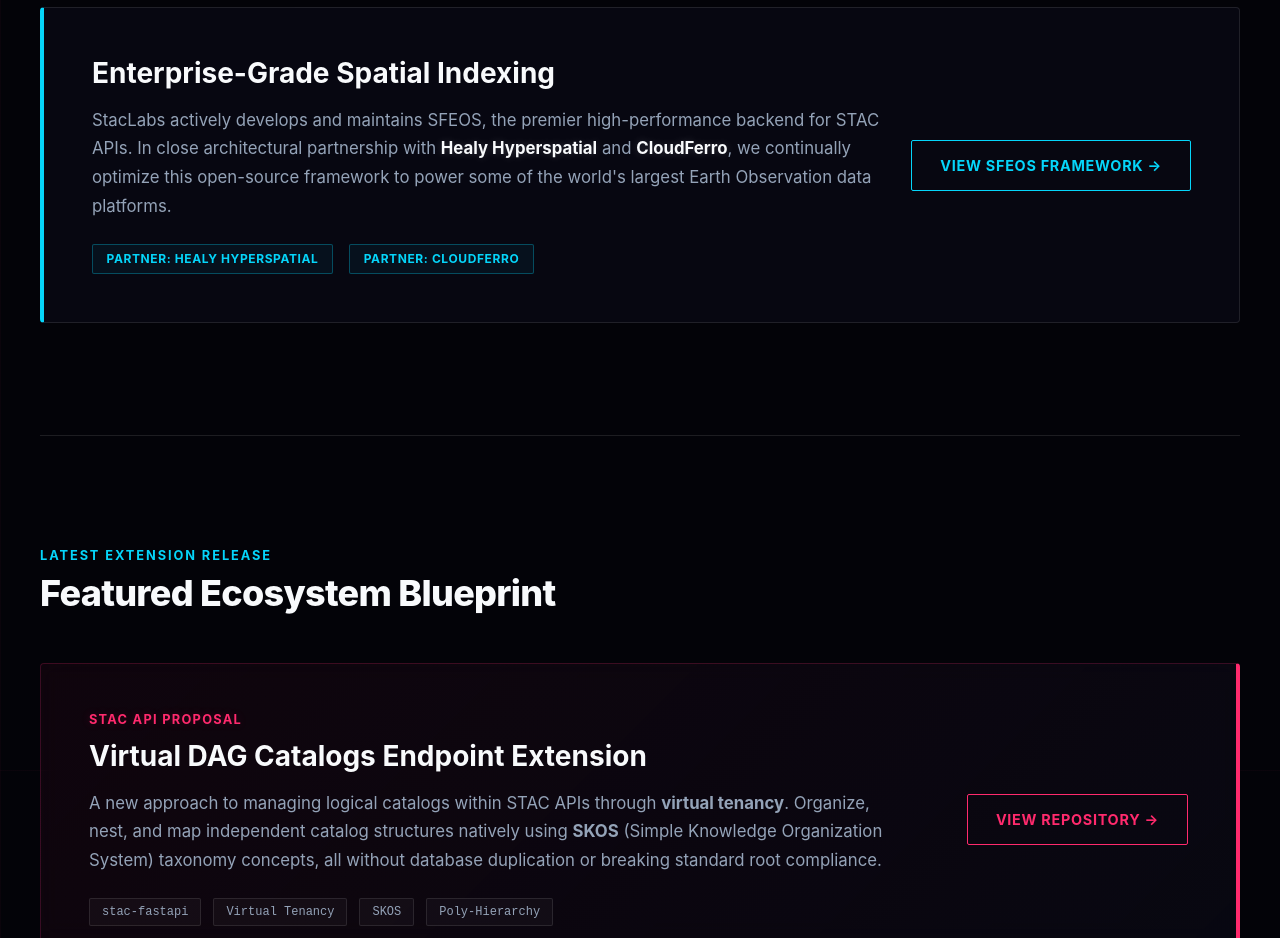
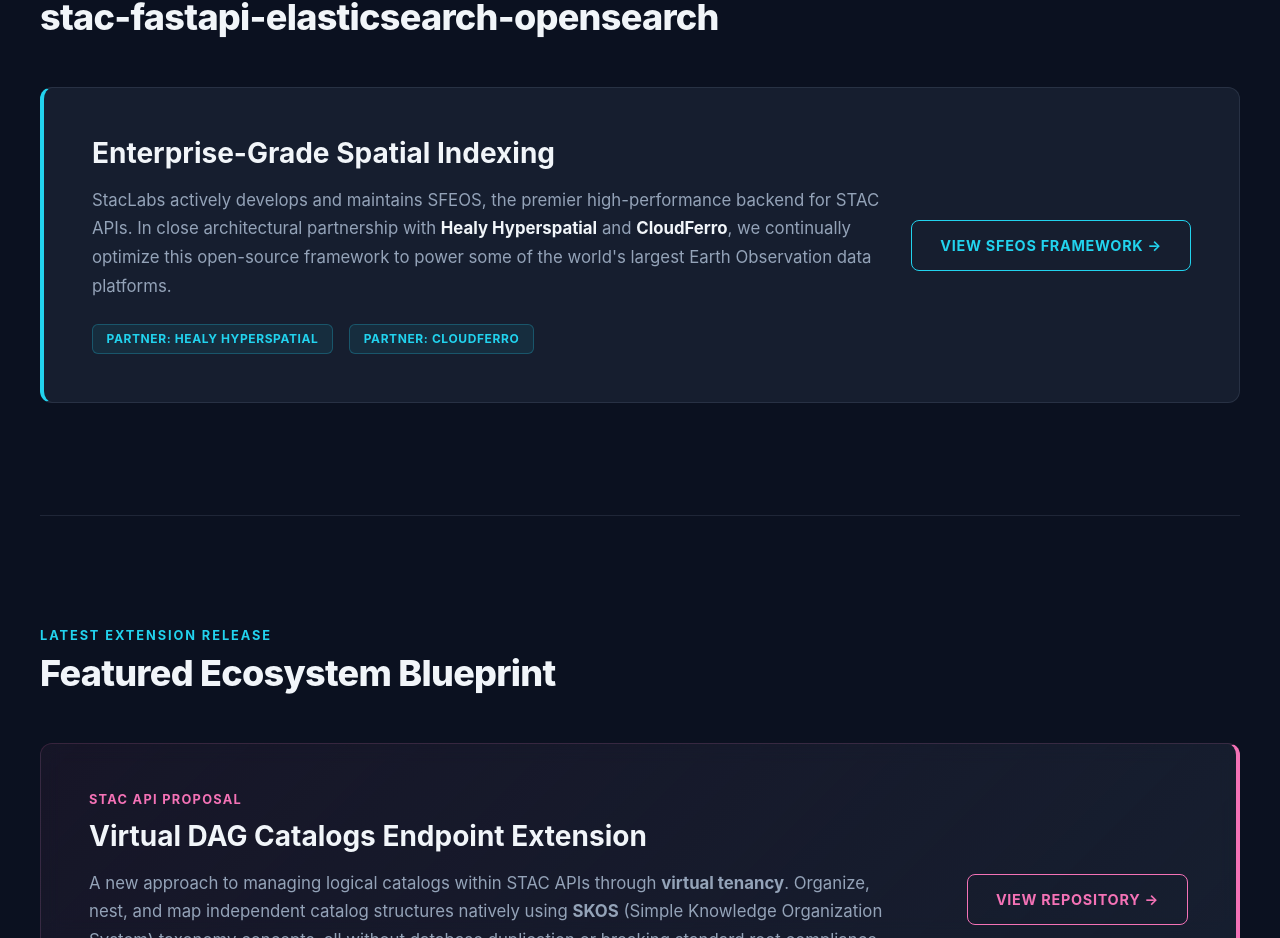
Before and after one commit to StacLabs/staclabs.github.io, a Next.js app: page / in a window 1280 px wide. Shown: the part 830-1768 px from the top of the page. Built offline with nearby package versions, Linux system fonts and the light colour scheme.

Commit message:
refine design

```diff
--- a/app/globals.css
+++ b/app/globals.css
@@ -12,16 +12,10 @@
 body {
   max-width: 100vw;
   overflow-x: hidden;
-  background-color: #030308;
-  color: #E2E8F0;
+  background-color: #0B1120;
+  color: #F1F5F9;
   -webkit-font-smoothing: antialiased;
   -moz-osx-font-smoothing: grayscale;
-
-  background-image:
-    linear-gradient(rgba(255, 42, 109, 0.03) 1px, transparent 1px),
-    linear-gradient(90deg, rgba(255, 42, 109, 0.03) 1px, transparent 1px);
-  background-size: 40px 40px;
-  background-attachment: fixed;
 }
 
 a {
--- a/app/layout.module.css
+++ b/app/layout.module.css
@@ -4,12 +4,12 @@
   left: 0;
   right: 0;
   z-index: 1000;
-  background-color: rgba(3, 3, 8, 0.75);
+  background-color: rgba(11, 17, 32, 0.85);
   backdrop-filter: blur(16px);
   -webkit-backdrop-filter: blur(16px);
-  border-bottom: 1px solid rgba(255, 42, 109, 0.25);
+  border-bottom: 1px solid rgba(148, 163, 184, 0.1);
   padding: 1.25rem 2rem;
-  box-shadow: 0 4px 30px rgba(0, 0, 0, 0.5);
+  box-shadow: 0 4px 20px rgba(0, 0, 0, 0.2);
 }
 
 .navContainer {
@@ -31,9 +31,8 @@
   font-weight: 800;
   font-size: 1.35rem;
   letter-spacing: 0.05em;
-  color: #FFFFFF;
+  color: #F1F5F9;
   text-transform: uppercase;
-  text-shadow: 0 0 10px rgba(255, 255, 255, 0.3);
 }
 
 .navLinks {
@@ -44,7 +43,7 @@
 
 .navLinks a:not(.primaryNavBtn) {
   text-decoration: none;
-  color: #9CA3AF;
+  color: #94A3B8;
   font-size: 0.85rem;
   font-weight: 600;
   letter-spacing: 0.05em;
@@ -54,29 +53,26 @@
 }
 
 .navLinks a:not(.primaryNavBtn):hover {
-  color: #05D5FA;
-  text-shadow: 0 0 8px rgba(5, 213, 250, 0.5);
+  color: #22D3EE;
 }
 
 .primaryNavBtn {
-  background-color: rgba(5, 213, 250, 0.05);
-  color: #05D5FA !important;
+  background-color: rgba(34, 211, 238, 0.1);
+  color: #22D3EE !important;
   padding: 0.6rem 1.25rem;
-  border-radius: 4px;
+  border-radius: 8px;
   font-weight: 600;
   font-size: 0.85rem;
   letter-spacing: 0.05em;
   text-transform: uppercase;
-  border: 1px solid rgba(5, 213, 250, 0.4);
+  border: 1px solid rgba(34, 211, 238, 0.3);
   transition: all 0.3s ease !important;
-  box-shadow: 0 0 10px rgba(5, 213, 250, 0.1);
   font-family: -apple-system, BlinkMacSystemFont, "Segoe UI", Roboto, Helvetica, Arial, sans-serif;
 }
 
 .primaryNavBtn:hover {
-  background-color: #05D5FA;
-  color: #030308 !important;
-  box-shadow: 0 0 20px rgba(5, 213, 250, 0.6);
+  background-color: #22D3EE;
+  color: #0B1120 !important;
   transform: translateY(-1px);
 }
 
--- a/app/page.module.css
+++ b/app/page.module.css
@@ -1,20 +1,20 @@
 .page {
   --bg-main: transparent;
-  --bg-card: rgba(10, 10, 22, 0.7);
-  --bg-card-hover: rgba(15, 15, 30, 0.9);
-  --border-color: rgba(255, 255, 255, 0.1);
-  --text-primary: #F8FAFC;
+  --bg-card: rgba(30, 41, 59, 0.6);
+  --bg-card-hover: rgba(30, 41, 59, 0.85);
+  --border-color: rgba(148, 163, 184, 0.15);
+  --text-primary: #F1F5F9;
   --text-secondary: #94A3B8;
 
-  --accent-cyan: #05D5FA;
-  --accent-pink: #FF2A6D;
-  --cyan-glow: rgba(5, 213, 250, 0.2);
-  --pink-glow: rgba(255, 42, 109, 0.2);
+  --accent-cyan: #22D3EE;
+  --accent-pink: #F472B6;
+  --cyan-glow: rgba(34, 211, 238, 0.15);
+  --pink-glow: rgba(244, 114, 182, 0.15);
 
   color: var(--text-primary);
   min-height: 100vh;
   font-family: "Inter", -apple-system, BlinkMacSystemFont, "Segoe UI", Roboto, sans-serif;
-  padding: 0rem 2rem 0;
+  padding: 5rem 2rem 0;
 }
 
 .hero, .sfeosSection, .featuredSection, .servicesSection, .footer {
@@ -34,12 +34,11 @@
 
 .badge {
   display: inline-block;
-  background: rgba(255, 42, 109, 0.1);
+  background: rgba(244, 114, 182, 0.1);
   color: var(--accent-pink);
-  border: 1px solid rgba(255, 42, 109, 0.4);
-  box-shadow: 0 0 15px var(--pink-glow);
+  border: 1px solid rgba(244, 114, 182, 0.3);
   padding: 0.4rem 0.85rem;
-  border-radius: 2px;
+  border-radius: 6px;
   font-size: 0.75rem;
   font-weight: 700;
   letter-spacing: 0.15em;
@@ -56,7 +55,6 @@
   -webkit-background-clip: text;
   -webkit-text-fill-color: transparent;
   margin-bottom: 1.5rem;
-  text-shadow: 0 0 40px rgba(255, 42, 109, 0.15);
 }
 
 .copy {
@@ -71,7 +69,7 @@
   width: 100%;
   max-width: 240px;
   height: auto;
-  filter: drop-shadow(0 0 30px var(--cyan-glow));
+  filter: drop-shadow(0 4px 20px rgba(34, 211, 238, 0.1));
 }
 
 .ctaGroup {
@@ -81,7 +79,7 @@
 
 .primaryBtn, .secondaryBtn {
   padding: 0.9rem 2rem;
-  border-radius: 2px;
+  border-radius: 8px;
   font-size: 0.9rem;
   font-weight: 700;
   text-transform: uppercase;
@@ -92,26 +90,23 @@
 
 .primaryBtn {
   background-color: var(--accent-cyan);
-  color: #030308;
-  box-shadow: 0 0 20px var(--cyan-glow);
+  color: #0B1120;
 }
 
 .primaryBtn:hover {
-  background-color: #FFFFFF;
-  box-shadow: 0 0 30px rgba(255, 255, 255, 0.5);
+  background-color: #67E8F9;
   transform: translateY(-2px);
 }
 
 .secondaryBtn {
-  background-color: rgba(255, 42, 109, 0.05);
+  background-color: rgba(244, 114, 182, 0.1);
   color: var(--accent-pink);
-  border: 1px solid rgba(255, 42, 109, 0.4);
+  border: 1px solid rgba(244, 114, 182, 0.3);
 }
 
 .secondaryBtn:hover {
   background-color: var(--accent-pink);
-  color: #030308;
-  box-shadow: 0 0 20px var(--pink-glow);
+  color: #0B1120;
   transform: translateY(-2px);
 }
 
@@ -146,7 +141,7 @@
   backdrop-filter: blur(10px);
   border: 1px solid var(--border-color);
   border-left: 4px solid var(--accent-cyan);
-  border-radius: 4px;
+  border-radius: 12px;
   padding: 3rem;
   display: grid;
   grid-template-columns: 1fr auto;
@@ -156,8 +151,8 @@
 }
 
 .sfeosCard:hover {
-  box-shadow: 0 0 30px var(--cyan-glow);
-  border-color: rgba(5, 213, 250, 0.3);
+  box-shadow: 0 0 25px var(--cyan-glow);
+  border-color: rgba(34, 211, 238, 0.25);
 }
 
 .sfeosInfo h3 {
@@ -176,7 +171,6 @@
 
 .sfeosInfo strong {
   color: var(--text-primary);
-  text-shadow: 0 0 8px rgba(255, 255, 255, 0.2);
 }
 
 .partnerBadges {
@@ -186,11 +180,11 @@
 }
 
 .partnerBadge {
-  background-color: rgba(5, 213, 250, 0.05);
+  background-color: rgba(34, 211, 238, 0.08);
   color: var(--accent-cyan);
-  border: 1px solid rgba(5, 213, 250, 0.3);
+  border: 1px solid rgba(34, 211, 238, 0.25);
   padding: 0.4rem 0.85rem;
-  border-radius: 2px;
+  border-radius: 6px;
   font-size: 0.75rem;
   font-weight: 700;
   text-transform: uppercase;
@@ -203,11 +197,11 @@
 }
 
 .featuredCard {
-  background: linear-gradient(135deg, rgba(255, 42, 109, 0.05) 0%, var(--bg-card) 100%);
+  background: linear-gradient(135deg, rgba(244, 114, 182, 0.05) 0%, var(--bg-card) 100%);
   backdrop-filter: blur(10px);
-  border: 1px solid rgba(255, 42, 109, 0.2);
+  border: 1px solid rgba(244, 114, 182, 0.15);
   border-right: 4px solid var(--accent-pink);
-  border-radius: 4px;
+  border-radius: 12px;
   padding: 3rem;
   display: grid;
   grid-template-columns: 1fr auto;
@@ -217,8 +211,8 @@
 }
 
 .featuredCard:hover {
-  box-shadow: 0 0 30px var(--pink-glow);
-  border-color: rgba(255, 42, 109, 0.4);
+  box-shadow: 0 0 25px var(--pink-glow);
+  border-color: rgba(244, 114, 182, 0.3);
 }
 
 .cardTag {
@@ -228,7 +222,6 @@
   text-transform: uppercase;
   letter-spacing: 0.1em;
   margin-bottom: 0.75rem;
-  text-shadow: 0 0 10px var(--pink-glow);
 }
 
 .featuredCard h3 {
@@ -252,10 +245,10 @@
 }
 
 .techBadges span {
-  background-color: rgba(255, 255, 255, 0.03);
-  border: 1px solid rgba(255, 255, 255, 0.1);
+  background-color: rgba(148, 163, 184, 0.1);
+  border: 1px solid rgba(148, 163, 184, 0.15);
   padding: 0.35rem 0.75rem;
-  border-radius: 2px;
+  border-radius: 6px;
   font-size: 0.75rem;
   font-family: "Fira Code", "Courier New", monospace;
   color: var(--text-secondary);
@@ -266,7 +259,7 @@
   border: 1px solid var(--accent-cyan);
   color: var(--accent-cyan);
   padding: 1rem 1.75rem;
-  border-radius: 2px;
+  border-radius: 8px;
   text-decoration: none;
   font-weight: 700;
   font-size: 0.9rem;
@@ -278,8 +271,7 @@
 
 .viewRepoBtn:hover {
   background-color: var(--accent-cyan);
-  color: #030308;
-  box-shadow: 0 0 20px var(--cyan-glow);
+  color: #0B1120;
 }
 
 .featuredCard .viewRepoBtn {
@@ -289,8 +281,7 @@
 
 .featuredCard .viewRepoBtn:hover {
   background-color: var(--accent-pink);
-  color: #030308;
-  box-shadow: 0 0 20px var(--pink-glow);
+  color: #0B1120;
 }
 
 .servicesSection {
@@ -307,7 +298,7 @@
   background-color: var(--bg-card);
   border: 1px solid var(--border-color);
   padding: 3rem 2.5rem;
-  border-radius: 4px;
+  border-radius: 12px;
   transition: all 0.3s ease;
   position: relative;
   overflow: hidden;
@@ -321,19 +312,19 @@
   width: 100%;
   height: 2px;
   background: linear-gradient(90deg, var(--accent-cyan), transparent);
-  opacity: 0.5;
+  opacity: 0.4;
   transition: opacity 0.3s ease;
 }
 
 .serviceCard:hover {
   background-color: var(--bg-card-hover);
-  border-color: rgba(5, 213, 250, 0.3);
+  border-color: rgba(34, 211, 238, 0.25);
   transform: translateY(-5px);
-  box-shadow: 0 10px 30px rgba(0, 0, 0, 0.5);
+  box-shadow: 0 10px 30px rgba(0, 0, 0, 0.3);
 }
 
 .serviceCard:hover::before {
-  opacity: 1;
+  opacity: 0.8;
   background: linear-gradient(90deg, var(--accent-pink), var(--accent-cyan));
 }
 
```
